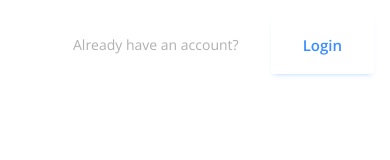
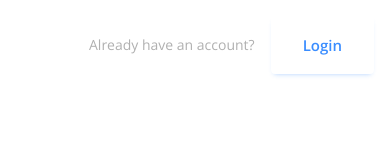
Before and after one commit to theolvq/messenger-8302, a React (Create React App) app in the folder client/: page / in a window 390 px wide. Shown: the top 160 px of the page. Built offline with nearby package versions, Linux system fonts and the light colour scheme; no server answers.

Commit message:
fixed issue with top section on login page on mobile

```diff
--- a/client/src/Login-Signup/Styles.js
+++ b/client/src/Login-Signup/Styles.js
@@ -38,7 +38,7 @@ export const useStyles = makeStyles((theme) => ({
     alignSelf: "flex-start",
     alignItems: "center",
     justifyContent: "flex-end",
-    gap: "2rem",
+    gap: "1rem",
   },
   lightText: {
     color: "#B0B0B0",
```
